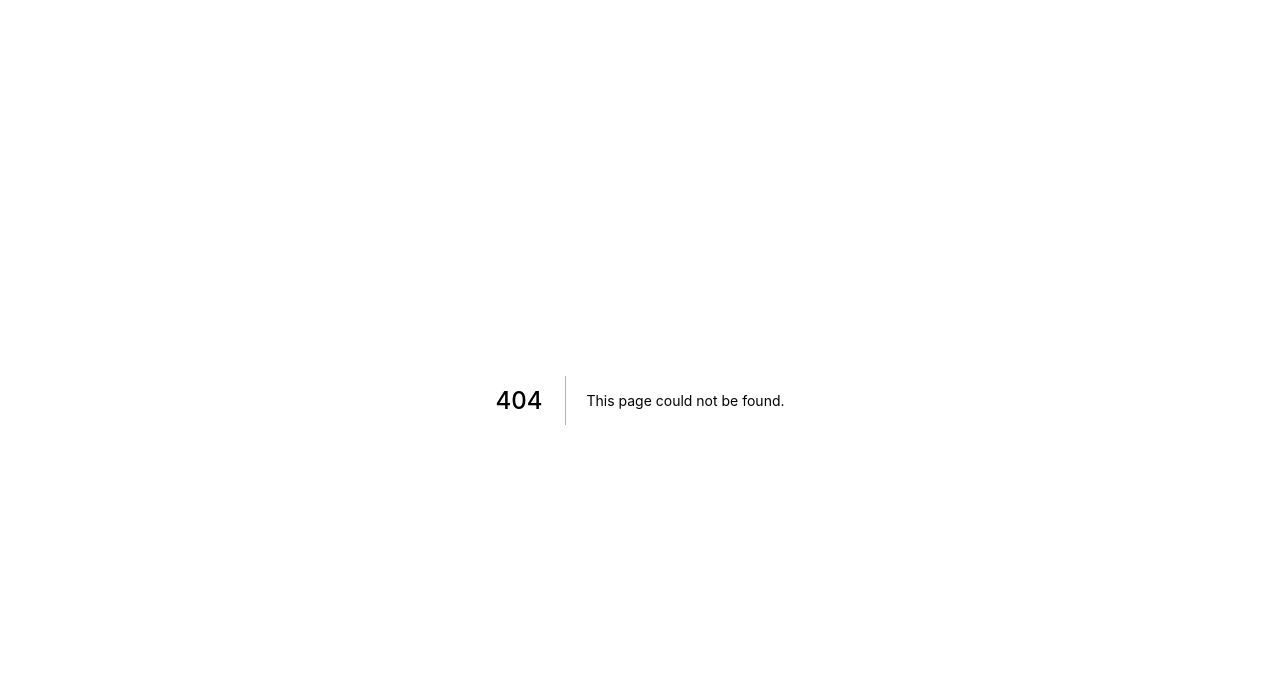
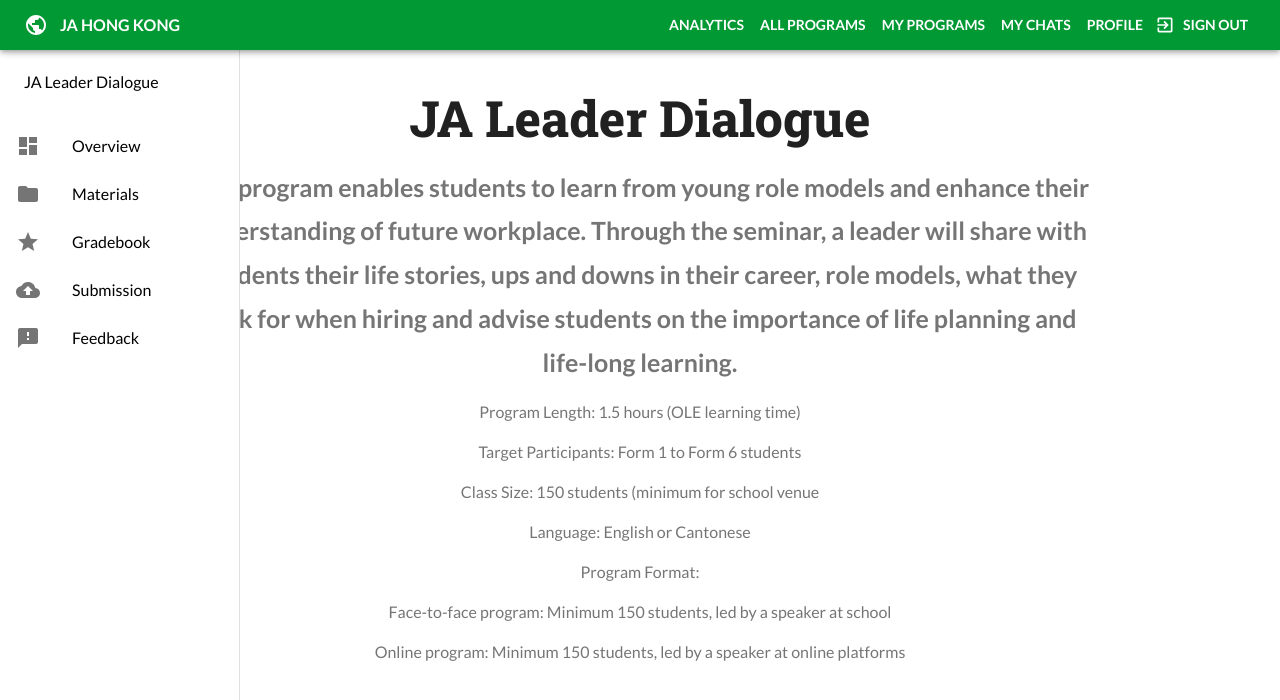
Before and after one commit to jerrenss/CFG2020-Team15-FE, a Next.js app: page /admin/program/1 in a window 1280 px wide. Before the commit this address had no page. Shown: the top 700 px of the page. Built offline with nearby package versions, Linux system fonts and the light colour scheme.

Commit message:
Added new routes

```diff
--- /dev/null
+++ b/pages/admin/chat.js
@@ -0,0 +1,3 @@
+import Chat from '../../src/views/Chat'
+
+export default Chat
--- /dev/null
+++ b/pages/admin/profile.js
@@ -0,0 +1,3 @@
+import Profile from '../../src/views/Profile'
+
+export default Profile
--- /dev/null
+++ b/pages/admin/program/[program].js
@@ -0,0 +1,6 @@
+import { useRouter } from 'next/router';
+import Program from '../../../src/views/Program';
+export default function programDetail() {
+    const router = useRouter();
+    return <Program id={router.query} />
+}
--- /dev/null
+++ b/pages/admin/programs-enrolled.js
@@ -0,0 +1,3 @@
+import ProgramsEnrolled from '../../src/views/ProgramsEnrolled'
+
+export default ProgramsEnrolled
--- /dev/null
+++ b/pages/admin/programs.js
@@ -0,0 +1,3 @@
+import Programs from '../../src/views/Programs'
+
+export default Programs
--- /dev/null
+++ b/pages/volunteer/chat.js
@@ -0,0 +1,3 @@
+import Chat from '../../src/views/Chat'
+
+export default Chat
--- /dev/null
+++ b/pages/volunteer/profile.js
@@ -0,0 +1,3 @@
+import Profile from '../../src/views/Profile'
+
+export default Profile
--- /dev/null
+++ b/pages/volunteer/program/[program].js
@@ -0,0 +1,6 @@
+import { useRouter } from 'next/router';
+import Program from '../../../src/views/Program';
+export default function programDetail() {
+    const router = useRouter();
+    return <Program id={router.query} />
+}
--- /dev/null
+++ b/pages/volunteer/programs-enrolled.js
@@ -0,0 +1,3 @@
+import ProgramsEnrolled from '../../src/views/ProgramsEnrolled'
+
+export default ProgramsEnrolled
--- /dev/null
+++ b/pages/volunteer/programs.js
@@ -0,0 +1,3 @@
+import Programs from '../../src/views/Programs'
+
+export default Programs
```
